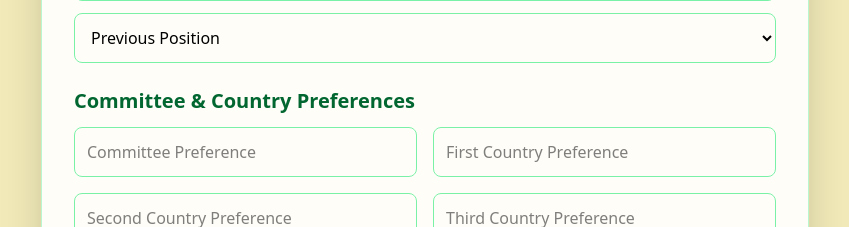
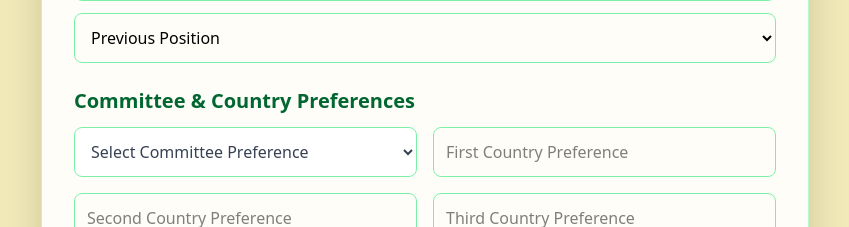
Before and after one commit to Ghazi-Mustafa-79/genesis_web, a React (Vite) app: page /MunRegisterForm in a window 1280 px wide. Shown: the part 900-1127 px from the top of the page, without its empty margins (215-1064 px from the left). Built offline with nearby package versions, Linux system fonts and the light colour scheme.

Commit message:
Updated registration form

```diff
--- a/src/pages/form/MUNRegistrationForm.jsx
+++ b/src/pages/form/MUNRegistrationForm.jsx
@@ -188,15 +188,25 @@ const MUNRegistrationForm = () => {
             <h3 className="text-xl font-semibold text-green-800 mb-3">
               Committee & Country Preferences
             </h3>
+
             <div className="grid grid-cols-1 md:grid-cols-2 gap-4">
-              <input
-                type="text"
+              {/* Dropdown */}
+              <select
                 name="committee"
-                placeholder="Committee Preference"
                 onChange={handleChange}
                 required
-                className="border border-green-300 rounded-lg p-3 w-full"
-              />
+                className="border border-green-300 rounded-lg p-3 w-full bg-white text-gray-700"
+              >
+                <option value="" disabled selected>
+                  Select Committee Preference
+                </option>
+                <option value="GEC">GEC</option>
+                <option value="ECOSOC">ECOSOC</option>
+                <option value="UNSC">UNSC</option>
+                <option value="PNA">PNA</option>
+              </select>
+
+              {/* Country Preferences */}
               <input
                 type="text"
                 name="firstCountry"
```
